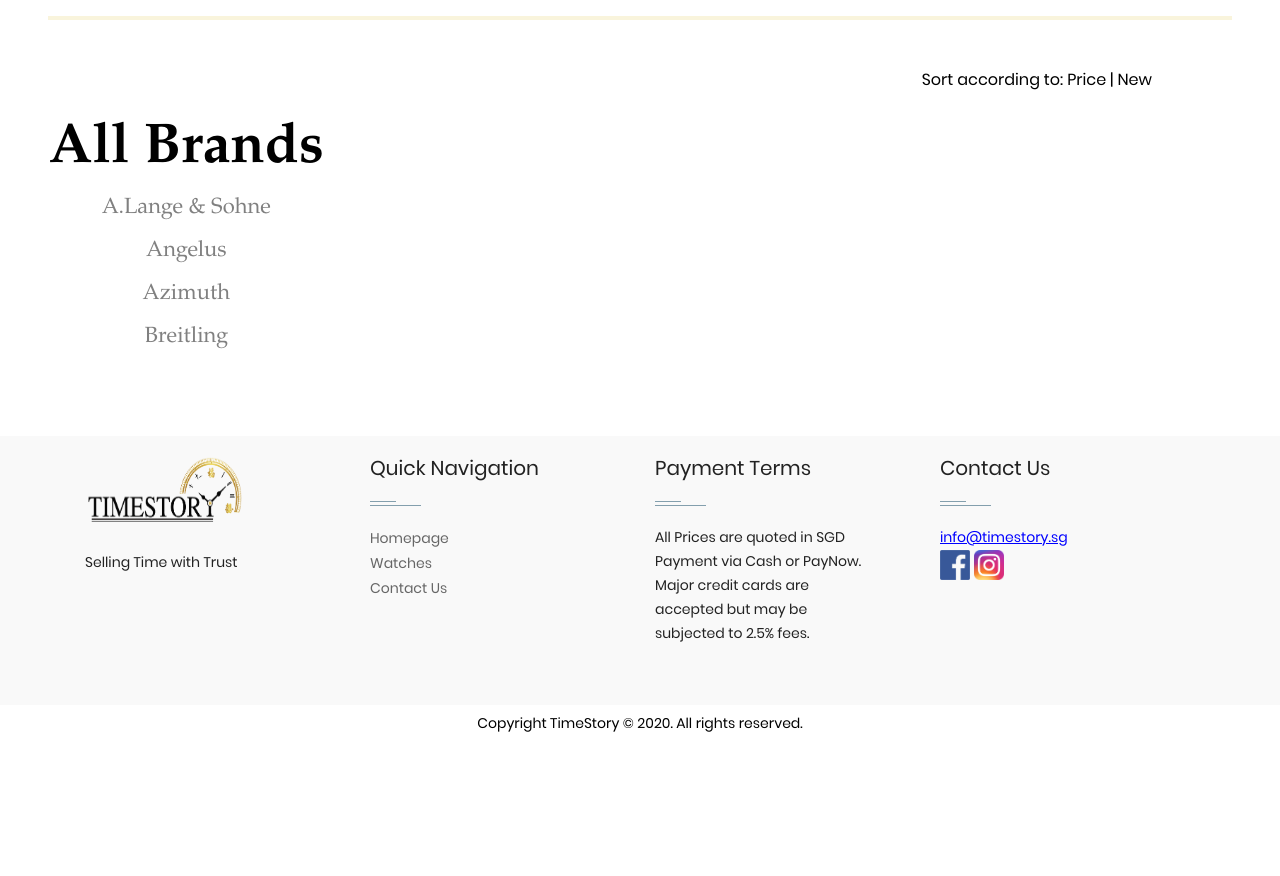
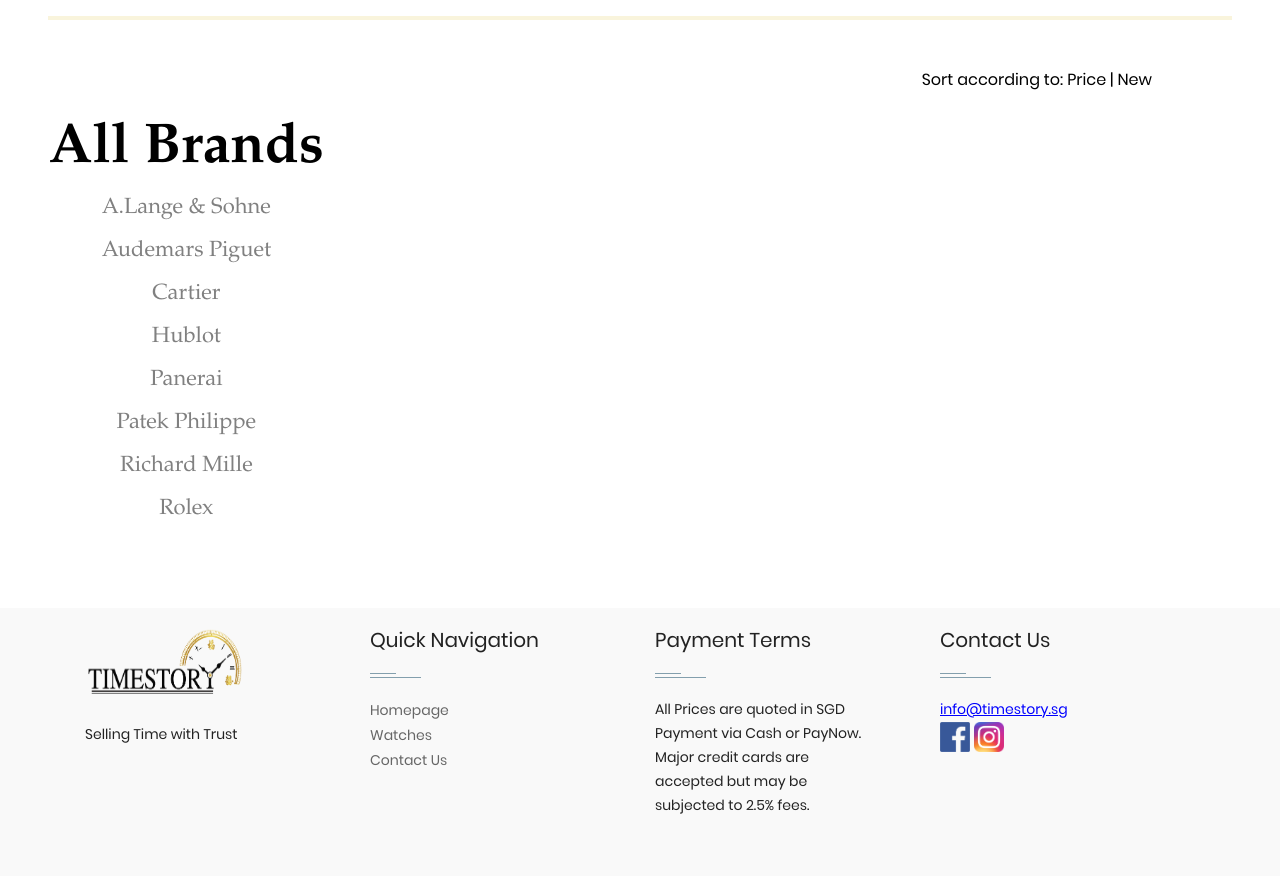
Before and after one commit to TimeStory-Project/TimeStory, a Django app: page /watches in a window 1280 px wide. Shown: the part 513-1389 px from the top of the page. Before the commit the page ends 1245 px from the top, so only its background shows below. Run offline with Django 3.2, Linux system fonts and the light colour scheme; data that the repository does not hold is empty; some libraries are stand-ins or nearby versions.

Commit message:
added more brand of watches under watches.html

```diff
--- a/template/main/watches.html
+++ b/template/main/watches.html
@@ -189,7 +189,7 @@
           All Brands
         </div>
 
-        <!-- Watch Dropdown Brand 1-->
+        <!-- Watch Dropdown Brand -->
         <div class="sidebarDropdown">
         <div class="sidebarWatchBrand"> A.Lange & Sohne </div>
           <div class="dropdown-content">
@@ -199,11 +199,11 @@
           </div>
         </div>
         <div class="gap-1"></div>
-        <!-- End of Watch Dropdown Brand 1-->
+        <!-- End of Watch Dropdown Brand -->
 
-        <!-- Watch Dropdown Brand 2-->
+        <!-- Watch Dropdown Brand -->
         <div class="sidebarDropdown">
-          <div class="sidebarWatchBrand"> Angelus </div>
+          <div class="sidebarWatchBrand"> Audemars Piguet </div>
             <div class="dropdown-content">
               <a href="">New</a>
               <a href="">Preowned</a>
@@ -211,11 +211,11 @@
             </div>
         </div>
         <div class="gap-1"></div>
-        <!-- End of Watch Dropdown Brand 2-->
+        <!-- End of Watch Dropdown Brand -->
 
-        <!-- Watch Dropdown Brand 3-->
+        <!-- Watch Dropdown Brand -->
         <div class="sidebarDropdown">
-          <div class="sidebarWatchBrand"> Azimuth </div>
+          <div class="sidebarWatchBrand"> Cartier </div>
             <div class="dropdown-content">
               <a href="">New</a>
               <a href="">Preowned</a>
@@ -223,11 +223,11 @@
             </div>
         </div>
         <div class="gap-1"></div>
-        <!-- End of Watch Dropdown Brand 3-->
+        <!-- End of Watch Dropdown Brand -->
 
-        <!-- Watch Dropdown Brand 4-->
+        <!-- Watch Dropdown Brand -->
         <div class="sidebarDropdown">
-          <div class="sidebarWatchBrand"> Breitling </div>
+          <div class="sidebarWatchBrand"> Hublot </div>
             <div class="dropdown-content">
               <a href="">New</a>
               <a href="">Preowned</a>
@@ -235,10 +235,55 @@
             </div>
         </div>
         <div class="gap-1"></div>
-        <!-- End of Watch Dropdown Brand 4-->
+        <!-- End of Watch Dropdown Brand -->
 
+        <!-- Watch Dropdown Brand -->
+        <div class="sidebarDropdown">
+          <div class="sidebarWatchBrand"> Panerai </div>
+            <div class="dropdown-content">
+              <a href="">New</a>
+              <a href="">Preowned</a>
+              <a href="">Sold</a>
+            </div>
+        </div>
+        <div class="gap-1"></div>
+        <!-- End of Watch Dropdown Brand -->
 
+        <!-- Watch Dropdown Brand -->
+        <div class="sidebarDropdown">
+          <div class="sidebarWatchBrand"> Patek Philippe </div>
+            <div class="dropdown-content">
+              <a href="">New</a>
+              <a href="">Preowned</a>
+              <a href="">Sold</a>
+            </div>
+        </div>
+        <div class="gap-1"></div>
+        <!-- End of Watch Dropdown Brand -->
 
+        <!-- Watch Dropdown Brand -->
+        <div class="sidebarDropdown">
+          <div class="sidebarWatchBrand"> Richard Mille </div>
+            <div class="dropdown-content">
+              <a href="">New</a>
+              <a href="">Preowned</a>
+              <a href="">Sold</a>
+            </div>
+        </div>
+        <div class="gap-1"></div>
+        <!-- End of Watch Dropdown Brand -->
+
+        <!-- Watch Dropdown Brand -->
+        <div class="sidebarDropdown">
+          <div class="sidebarWatchBrand"> Rolex </div>
+            <div class="dropdown-content">
+              <a href="">New</a>
+              <a href="">Preowned</a>
+              <a href="">Sold</a>
+            </div>
+        </div>
+        <div class="gap-1"></div>
+        <!-- End of Watch Dropdown Brand -->
 
       </div>
       <!-- End of side bar navigation menu for all brands of watches -->
```
